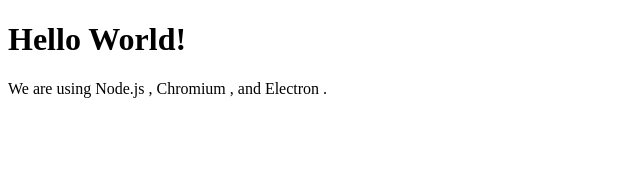
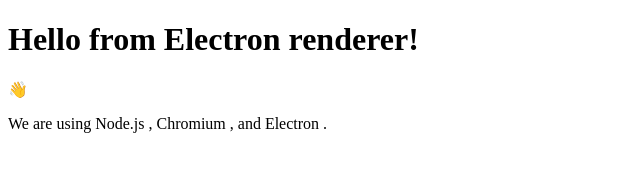
Before and after one commit to IlgizGilmanov/electron-guide-start, an Electron app: page index.html in a window 800 px wide. Shown: the whole page, without its empty margins (0-640 px from the left). Drawn offline with Linux system fonts and the light colour scheme.

Commit message:
Some improvements

```diff
--- a/index.html
+++ b/index.html
@@ -6,14 +6,19 @@
   <!-- https://developer.mozilla.org/en-US/docs/Web/HTTP/CSP -->
   <meta http-equiv="Content-Security-Policy"
         content="default-src 'self'; script-src 'self'">
-  <title>Hello World!</title>
+  <meta http-equiv="X-Content-Security-Policy"
+        content="default-src 'self'; script-src 'self'" />
+  <title>Hello from Electron renderer!</title>
 </head>
 
 <body>
-  <h1>Hello World!</h1>
-  We are using Node.js <span id="node-version"></span>,
-  Chromium <span id="chrome-version"></span>,
-  and Electron <span id="electron-version"></span>.
+  <h1>Hello from Electron renderer!</h1>
+  <p>👋</p>
+  <p>
+    We are using Node.js <span id="node-version"></span>,
+    Chromium <span id="chrome-version"></span>,
+    and Electron <span id="electron-version"></span>.
+  </p>
 
   <!-- You can also require other files to run in this process -->
   <script src="./renderer.js"></script>
```
Also changed, not shown: 1 other file.
